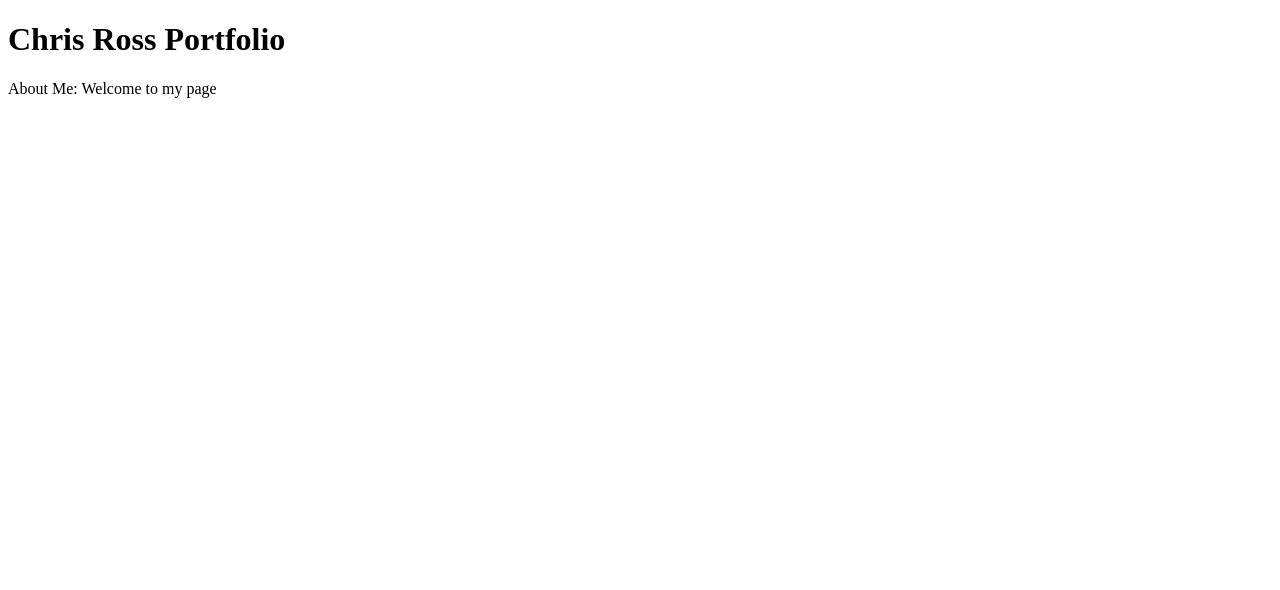
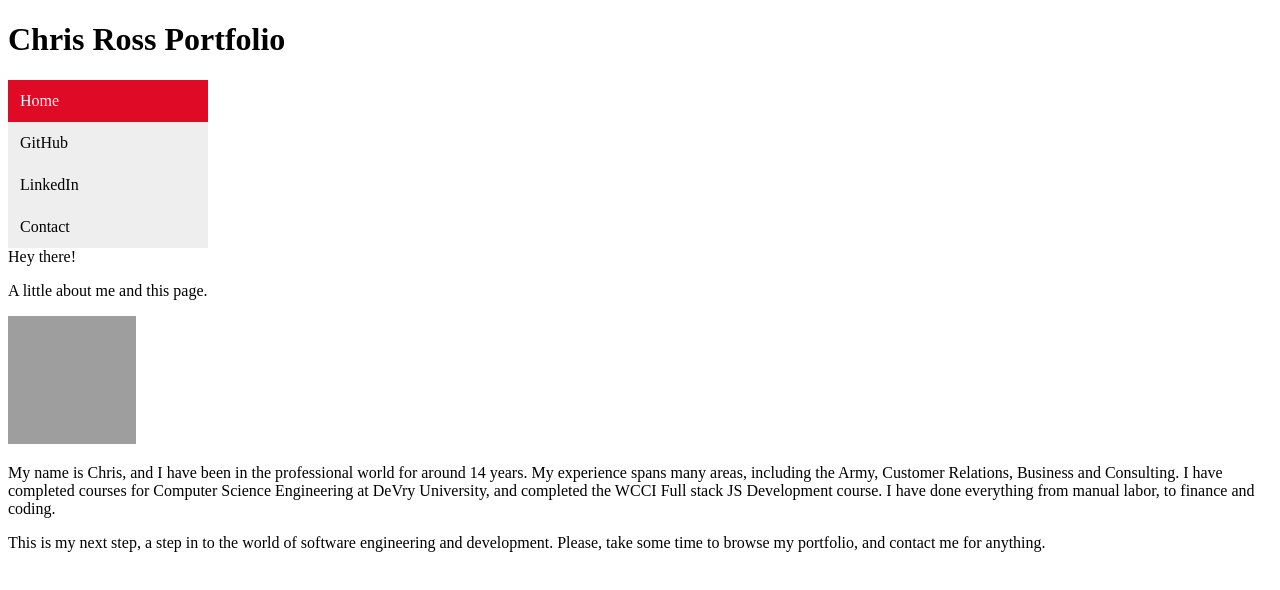
Before and after one commit to Chris-Ross/Chris-Ross.github.io, a plain HTML site: page index.html in a window 1280 px wide. Drawn offline with Linux system fonts and the light colour scheme; grey boxes are pictures that could not be loaded.

Commit message:
inital page push

```diff
--- a/index.html
+++ b/index.html
@@ -4,10 +4,64 @@
     <meta charset="UTF-8" />
     <meta name="viewport" content="width=device-width, initial-scale=1.0" />
     <meta http-equiv="X-UA-Compatible" content="ie=edge" />
-    <title>Chris Ross Portfolio</title>
+    <style>
+      .vertical-menu {
+        width: 200px;
+      }
+
+      .vertical-menu a {
+        background-color: #eee;
+        color: black;
+        display: block;
+        padding: 12px;
+        text-decoration: none;
+      }
+
+      .vertical-menu a:hover {
+        background-color: #ccc;
+      }
+
+      .vertical-menu a.active {
+        background-color: rgb(223, 10, 38);
+        color: white;
+      }
+    </style>
+    <title>Chris Ross Development Portfolio</title>
   </head>
-  <h1>Chris Ross Portfolio</h1>
+  <h1><b>Chris Ross Portfolio</b></h1>
   <body>
-    About Me: Welcome to my page
+
+    <div class="vertical-menu">
+      <a href="https://Chris-Ross.github.io" class="active">Home</a>
+      <a href="https://github.com/Chris-Ross">GitHub</a>
+      <a href="https://www.linkedin.com/in/chris-ross-8753b4b7/">LinkedIn</a>
+      <a href="">Contact</a>
+    </div>
+    <div class="About Me" id
+    <p>Hey there!</p>
+    <p>A little about me and this page.</p>
+    <img
+      src="https://i.imgur.com/qzHwzcE.jpg"
+      alt="Chris Ross"
+      style="width:128px;height:128px;"
+    />
+    <p>
+      My name is Chris, and I have been in the professional world for around 14
+      years. My experience spans many areas, including the Army, Customer
+      Relations, Business and Consulting. I have completed courses for Computer
+      Science Engineering at DeVry University, and completed the WCCI Full stack
+      JS Development course. I have done everything from manual labor, to
+      finance and coding.
+    </p>
+    <p>
+      This is my next step, a step in to the world of software engineering and
+      development. Please, take some time to browse my portfolio, and contact me
+      for anything.
+    </p>
+    <div class="GitHub">
+        <head>
+
+        </head>
+    </div>
   </body>
 </html>
```
